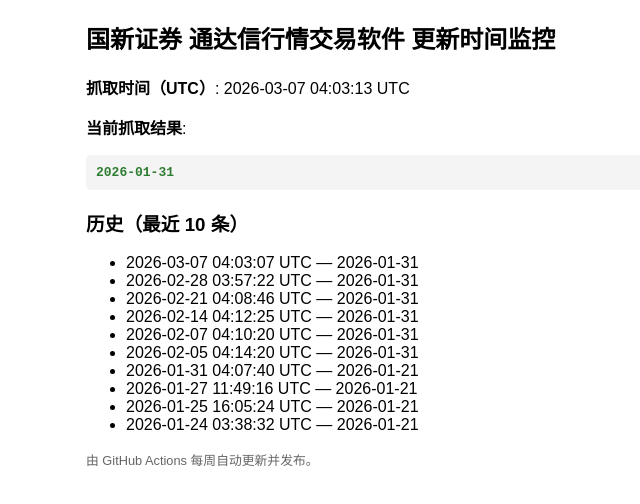
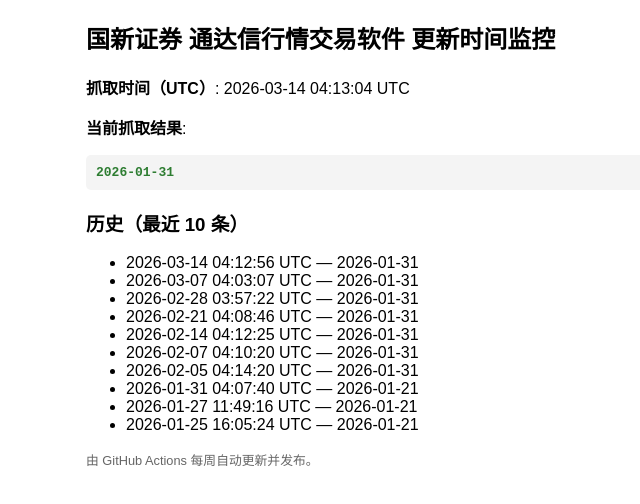
Before and after one commit to inrs-ai/crsec-monitor, a plain HTML site: page index.html in a window 1280 px wide. Shown: the whole page, without its empty margins (154-794 px from the left). Drawn offline with Linux system fonts and the light colour scheme.

Commit message:
deploy: afe6ce3dbf3f634aed5ceb7cb7f88dbdeab32860

```diff
--- a/index.html
+++ b/index.html
@@ -11,11 +11,12 @@
 </head>
 <body>
   <h2>国新证券 通达信行情交易软件 更新时间监控</h2>
-  <p><strong>抓取时间（UTC）</strong>: 2026-03-07 04:03:13 UTC</p>
+  <p><strong>抓取时间（UTC）</strong>: 2026-03-14 04:13:04 UTC</p>
   <p><strong>当前抓取结果</strong>:</p>
   <pre class="latest">2026-01-31</pre>
   <h3>历史（最近 10 条）</h3>
   <ul>
+    <li>2026-03-14 04:12:56 UTC — 2026-01-31</li>
     <li>2026-03-07 04:03:07 UTC — 2026-01-31</li>
     <li>2026-02-28 03:57:22 UTC — 2026-01-31</li>
     <li>2026-02-21 04:08:46 UTC — 2026-01-31</li>
@@ -25,7 +26,6 @@
     <li>2026-01-31 04:07:40 UTC — 2026-01-21</li>
     <li>2026-01-27 11:49:16 UTC — 2026-01-21</li>
     <li>2026-01-25 16:05:24 UTC — 2026-01-21</li>
-    <li>2026-01-24 03:38:32 UTC — 2026-01-21</li>
 
   </ul>
   <p style="font-size:0.8em; color:#666;">由 GitHub Actions 每周自动更新并发布。</p>
```
Also changed, not shown: after_tab_click.png, history.txt, page_load.png.
